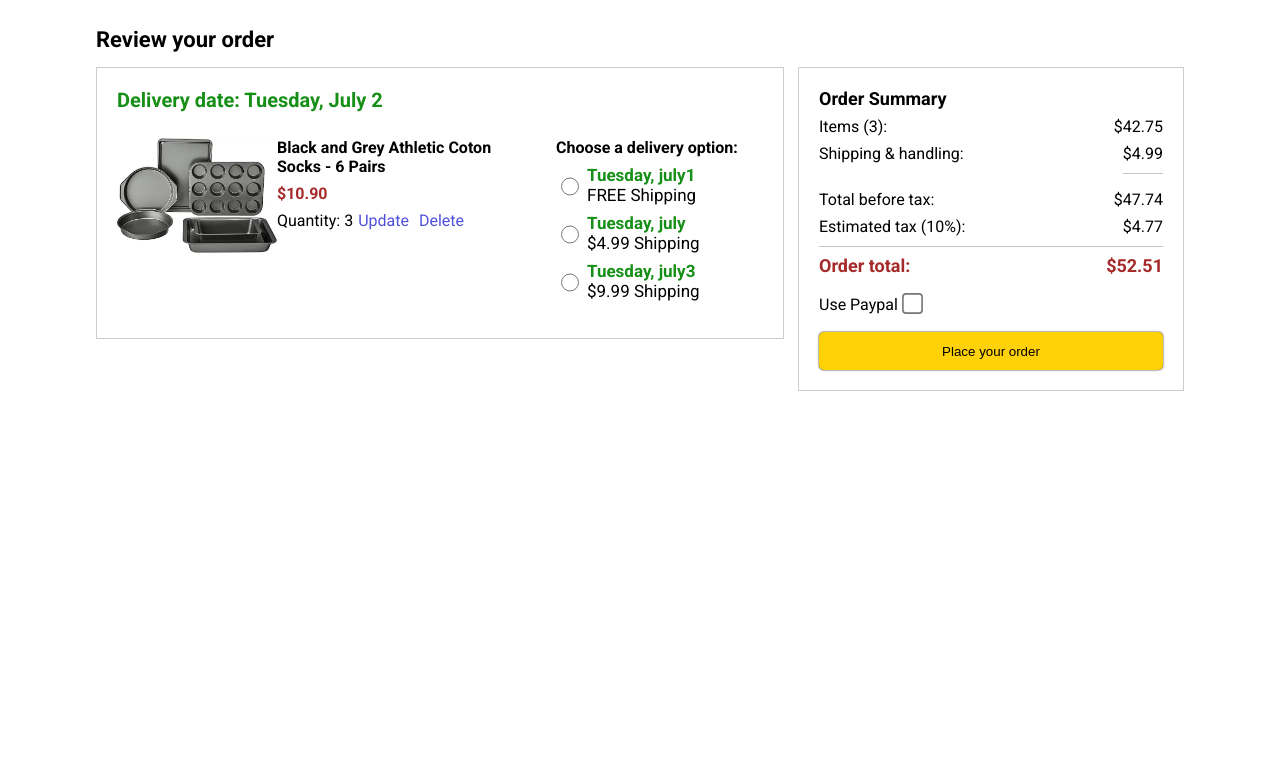
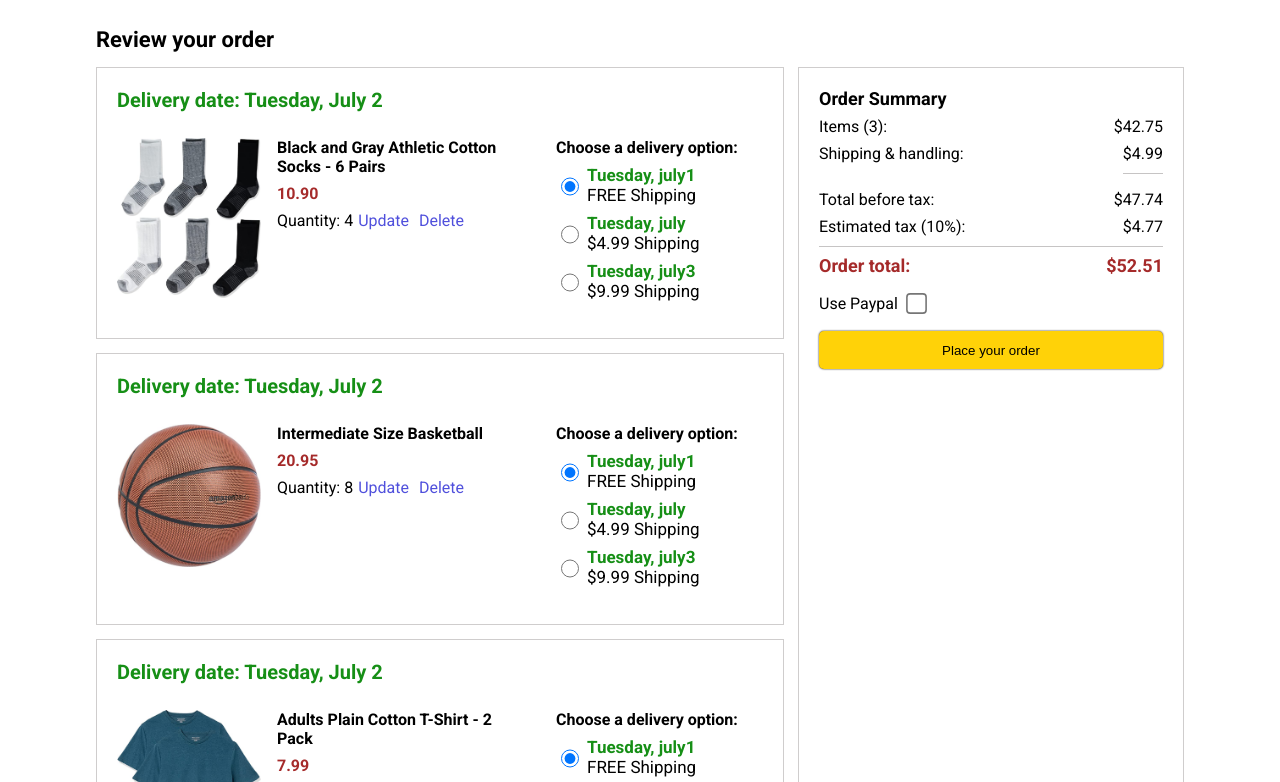
Before and after one commit to ml-Dev-k/clone-Amazon, a plain HTML site: page checkout.html in a window 1280 px wide. Shown: the part 63-845 px from the top of the page. Before the commit the page ends 800 px from the top, so only its background shows below. Drawn offline with Linux system fonts and the light colour scheme.

Commit message:
generate cart Items in the checkout page

```diff
--- a/checkout.html
+++ b/checkout.html
@@ -20,7 +20,7 @@
       <img src="/images/icons/amazon-black-logo.png" alt="">
     </div>
     <div class="middle-side">
-      <p>checkout (<a href="">13 item</a>)</p>
+      <p>checkout (<a href="">3 items</a>)</p>
     </div>
     <div class="right-side">
      <img src="/images/icons/checkout-lock-icon.png" alt="">
@@ -28,12 +28,21 @@
   </header>
 
   <main>
-    <p class="indication-text">Review your order</p>
-
+    <p class="indication-text">
+      Review your order
+    </p>
+    <div class="empty-cart">
+      <p>
+        Your cart is empty
+      </p>
+      <button class="view-products-button">
+        <a href="amazon.html">View products</a>
+      </button>
+    </div>
     <div class="items-list">
 
-      <div class="container">
-        <p class="delivery-date">Delivery date: Tuesday, July 2</p>
+      <!--<div class="cart-item-container">
+        <p class="delivery-date">Delivery date: <span class="date-of-delivery">Tuesday, July 2</span></p>
 
         <div class="items-section">
 
@@ -89,10 +98,8 @@
           </div>
 
       </div>
+    -->
     </div>
-
-
-
 
     <div class="payment-summary">
       <div class="payment-summary-title">
@@ -126,17 +133,18 @@
 
       <div class="payment-summary-row">
         <div class="paypal-option">
-          <label for="paypal">Use Paypal</label>
+          <p>Use Paypal</p>
           <input id="paypal" type="checkbox">
         </div>
       </div>
 
 
-      <button class="on2 place-order-button">
+
+      <button data-toggle="paymentOption" class="on place-order-button">
         Place your order
       </button>
 
-      <div class="off2 paypal-section">
+      <div data-toggle="paymentOption" class="off paypal-section">
         <button class="paypal-button">
           <img src="/images/icons/paypal-logo.svg" alt="">
         </button>
@@ -148,9 +156,9 @@
           <p class="optimizer-info">Optimisé par <img src="/images/icons/paypal-logo.svg" alt=""></p>
         </div>
       </div>
+    </div>
 
-    </div>
   </main>
 </body>
-<script src="/scripts/checkout.js"></script>
+<script type="module" src="/scripts/checkout.js"></script>
 </html>
--- a/data/cart.js
+++ b/data/cart.js
@@ -1,4 +1,17 @@
-export const cart = [];
+export const cart = [
+  {
+    productId: "e43638ce-6aa0-4b85-b27f-e1d07eb678c6",
+    quantity: 4
+  },
+  {
+    productId: "15b6fc6f-327a-4ec4-896f-486349e85a3d",
+    quantity: 8
+  },
+  {
+    productId: "83d4ca15-0f35-48f5-b7a3-1ea210004f2e",
+    quantity: 3
+  },
+];
 
 /**
  * adds product to cart
--- a/scripts/checkout.js
+++ b/scripts/checkout.js
@@ -1,31 +1,145 @@
-const updateButton = document.querySelector('.update');
-updateButton.addEventListener('click',()=>{
-  toggleVisibility('on1','off1');
-})
+import { cart } from '../data/cart.js';
+import { products } from '../data/products.js';
 
-const saveButton = document.querySelector('.save');
-saveButton.addEventListener('click',()=>{
-  toggleVisibility('on1','off1');
-})
+generateCartItems();
 
-const paypalSelector = document.querySelector('.paypal-option');
-paypalSelector.addEventListener('click',(event)=>{
-  if (event.target.tagName === 'INPUT' ||
-  event.target.tagName === 'DIV' ) {
-    toggleVisibility('on2','off2');
-  }
-})
+
+// ▶Functions section 🔽
+
+function generateCartItems() {
+  let itemHTML = '';
+
+  cart.forEach((cartItem) => {
+    const itemID =cartItem.productId;
+    let matchingProduct;
+
+    products.forEach((product) => {
+      if (product.id === itemID ) {
+        matchingProduct = product;
+      }
+    })
+  itemHTML +=
+    `
+      <div class="cart-item-container">
+        <p class="delivery-date">Delivery date: <span class="date-of-delivery">Tuesday, July 2</span></p>
+
+        <div class="items-section">
+
+          <div class="item-picture">
+            <img src="${matchingProduct.image}" alt="">
+          </div>
+
+          <div class="item-info">
+            <p>
+            ${matchingProduct.name}
+            </p>
+            <p class="price">
+            ${(matchingProduct.priceCents / 100).toFixed(2)}
+            </p>
+            <div class="quantity-section">
+              Quantity: ${cartItem.quantity}
+              <div class="update-quantity">
+                <p data-toggle="${matchingProduct.id}" style="font-weight: 400;" class="on update" href="">Update</p>
+                <div data-toggle="${matchingProduct.id}" class="off update-field">
+                  <input type="number" min="1">
+                  <p data-toggle="${matchingProduct.id}" style="display: inline;" class="save">Save</p>
+                </div>
+              </div>
+              <p id="${matchingProduct.id}" class="delete" href="">Delete</p>
+            </div>
+          </div>
+        </div>
+
+        <div class="delivery-section">
+          <p>Choose a delivery option:</p>
+          <div class="option1">
+            <input checked="checked" name="delivery-option-${matchingProduct.id}"  id="1-${matchingProduct.id}" type="radio">
+            <label for="1-${matchingProduct.id}">
+              <span>Tuesday, july1 <br></span>
+              FREE Shipping
+            </label>
+          </div>
+
+          <div class="option2">
+            <input name="delivery-option-${matchingProduct.id}" id="2-${matchingProduct.id}" type="radio">
+            <label for="2-${matchingProduct.id}">
+              <span>Tuesday, july <br></span>
+              $4.99 Shipping
+            </label>
+          </div>
+
+          <div class="option3">
+            <input name="delivery-option-${matchingProduct.id}"  id="3-${matchingProduct.id}" type="radio">
+            <label for="3-${matchingProduct.id}">
+              <span>Tuesday, july3 <br></span>
+              $9.99 Shipping
+            </label>
+          </div>
+        </div>
+
+      </div>
+    `
+
+  })
+
+  let itemsList = document.querySelector('.items-list');
+  itemsList.innerHTML = itemHTML;
+
+
+  const updateButtons = document.querySelectorAll('.update');
+  updateButtons.forEach((updateButton) => {
+    updateButton.addEventListener('click', () => {
+      toggleElementVisibility(updateButton);
+    })
+  })
+
+
+  const saveButtons = document.querySelectorAll('.save');
+  saveButtons.forEach((saveButton) => {
+    saveButton.addEventListener('click', () => {
+      toggleElementVisibility(saveButton.parentElement);
+    })
+  })
+
+  const deleteButtons = document.querySelectorAll('.delete');
+  deleteButtons.forEach((deleteButton) => {
+    deleteButton.addEventListener('click', () => {
+      const BtnID = deleteButton.id;
+      const newCart = cart.filter(item => item.productId !== BtnID);
+      cart.length = 0;
+      cart.push(...newCart);
+      generateCartItems();
+    })
+  })
+
+  const paypalSelector = document.querySelector('.paypal-option input[type=checkbox]');
+  paypalSelector.addEventListener('click', () => {
+
+    const placeOrderButton = document.querySelector('.place-order-button')
+    const paypalSection = document.querySelector('.paypal-section')
+
+    if (placeOrderButton.classList.contains('on')) {
+      toggleElementVisibility(placeOrderButton);
+    } else {
+      toggleElementVisibility(paypalSection);
+    }
+  })
+
+}
 
 /**
- * Toggles Element visibility
+ * hides Element and shows another Element
+ * with the same data-Attribut
  *
- * @param {string} on
- * @param {string} off
+ * @param {Element} Element
  */
-
-function toggleVisibility(on,off){
-    const onSelector = document.querySelector(`.${on}`);
-    const offSelector = document.querySelector(`.${off}`);
-    onSelector.classList.replace(on , off);
-    offSelector.classList.replace(off ,on);
-  }
+function toggleElementVisibility(Element) {
+  const matchingID = Element.dataset.toggle;
+  document.querySelectorAll(`[data-toggle = "${matchingID}"]`)
+    .forEach((matchingElement) => {
+      if (matchingElement !== Element) {
+        Element.classList.replace('on', 'off');
+        matchingElement.classList.replace('off', 'on')
+      }
+    });
+}
--- a/styles/pages/checkout/checkout-header.css
+++ b/styles/pages/checkout/checkout-header.css
@@ -2,12 +2,14 @@ header{
   position: fixed;
   top: 0px;
   width: 85%;
-  background-color: transparent;
+  background-color: white;
+  border-bottom: 1px solid rgba(65, 63, 63, 0.1);
   height: 60px;
   display: flex;
   align-items: center;
   font-weight: 500;
   font-size: 22px;
+  z-index: 100;
 }
 .left-side{
   width: 120px;
--- a/styles/pages/checkout/checkout.css
+++ b/styles/pages/checkout/checkout.css
@@ -9,7 +9,32 @@ main{
   font-weight: bold;
   font-size: 22px;
   top: 90px;
-
+}
+/*As the .empty-cart element with position: absolute is hidden by the main content, we applied z-index: 1 to it so that it lays on top of main */
+.empty-cart{
+  position: absolute;
+  display: grid;
+  grid-template-columns: 1fr;
+  row-gap: 12px;
+  font-size: 28px;
+  font-weight: bold;
+  z-index: 1;
+}
+.view-products-button{
+  background-color: rgb(255, 196, 0);
+  padding: 10px;
+  border: 0px;
+  border-radius: 5px;
+  font-size: 20px;
+  cursor: pointer;
+}
+.view-products-button:hover{
+  background-color: rgb(255, 230, 0);
+}
+.view-products-button a{
+  text-decoration: none;
+  color: black;
+  font-weight: 500;
 }
 
 .items-list{
@@ -19,10 +44,14 @@ main{
   display: flex;
   flex-direction: column;
 }
-.container{
+/*We applied z-index:2 to the container so that it lays on the top of
+the .empty-cart-button element*/
+.cart-item-container{
   position: relative;
   padding: 20px 20px;
   border: 1px solid rgb(207, 205, 205);
+  background-color: white;
+  z-index: 2;
   height: 230px;
   display: flex;
   justify-content: space-between;
@@ -46,6 +75,9 @@ main{
   flex-shrink: 0;
   width: 160px;
 }
+.item-picture img{
+  width: 90%;
+}
 
 .item-info{
   display: flex;
@@ -60,6 +92,7 @@ main{
   font-weight: bold;
 }
 .quantity-section{
+  width: 225px;
   display: flex;
   align-items: center;
   column-gap: 5px;
@@ -119,11 +152,13 @@ label span{
 
 .payment-summary{
   flex: 1;
+  min-width: 210px;
   padding: 20px 20px;
   border: 1px solid rgb(207, 205, 205);
   display: flex;
   flex-direction: column;
   row-gap: 8px;
+  white-space: nowrap;
 }
 
 .payment-summary-title{
@@ -148,12 +183,14 @@ label span{
   font-weight: bold;
 }
 .paypal-option{
+  display: flex;
+  column-gap: 8px;
   margin: 10px 0px ;
 }
-.on1 , .on2{
+.on{
   display: block;
 }
-.off1 , .off2{
+.off{
   display: none !important;
 }
 
@@ -179,7 +216,7 @@ label span{
   display: flex;
   flex-direction: column;
   row-gap: 14px;
-  animation: easeShowing 1s;
+  animation: easeShowing .4s;
 }
 @keyframes easeShowing{
   0%{
```
